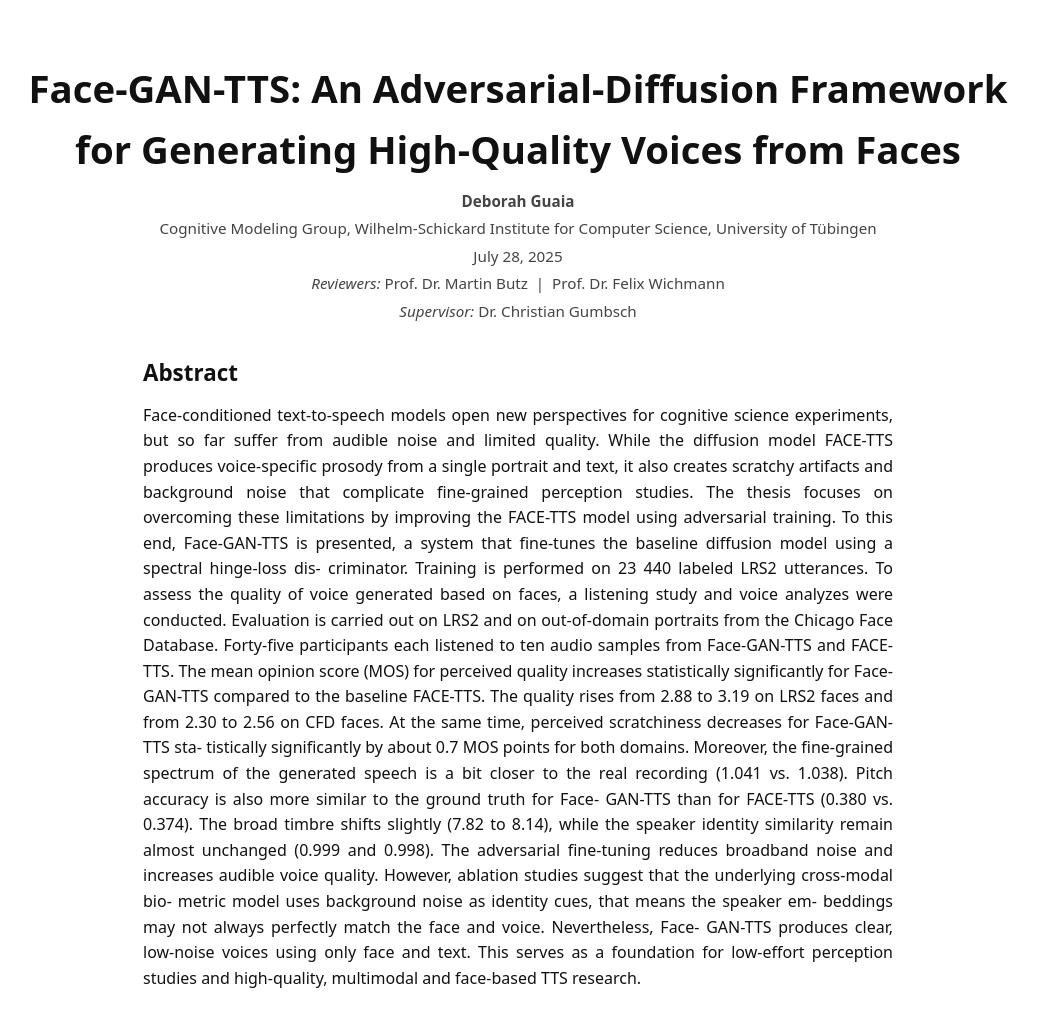
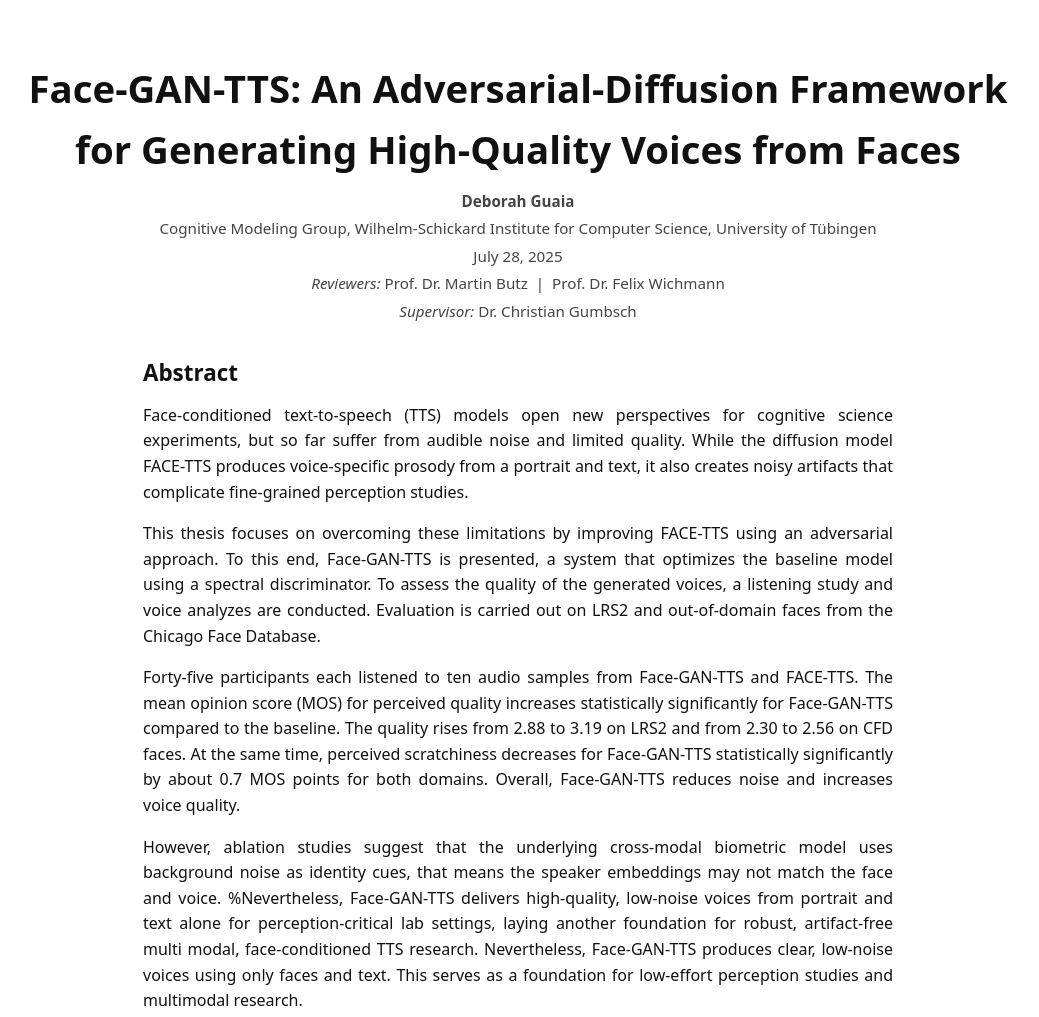
Before and after one commit to degiaaaa/Demo_Face-GAN-TTS, a plain HTML site: page index.html in a window 1280 px wide. Shown: the top 1017 px of the page, without its empty margins (122-1161 px from the left). Drawn offline with Linux system fonts and the light colour scheme.

Commit message:
abstract final

```diff
--- a/index.html
+++ b/index.html
@@ -51,36 +51,25 @@
     <!-- Abstract -->
     <section id="abstract">
       <h2>Abstract</h2>
-      <p>Face-conditioned text-to-speech models open new perspectives for cognitive science
-experiments, but so far suffer from audible noise and limited quality. While the
-diffusion model FACE-TTS produces voice-specific prosody from a single portrait
-and text, it also creates scratchy artifacts and background noise that complicate
-fine-grained perception studies.
-The thesis focuses on overcoming these limitations by improving the FACE-TTS
-model using adversarial training. To this end, Face-GAN-TTS is presented, a
-system that fine-tunes the baseline diffusion model using a spectral hinge-loss dis-
-criminator. Training is performed on 23 440 labeled LRS2 utterances. To assess
-the quality of voice generated based on faces, a listening study and voice analyzes
-were conducted. Evaluation is carried out on LRS2 and on out-of-domain portraits
-from the Chicago Face Database.
-Forty-five participants each listened to ten audio samples from Face-GAN-TTS
-and FACE-TTS. The mean opinion score (MOS) for perceived quality increases
-statistically significantly for Face-GAN-TTS compared to the baseline FACE-TTS.
-The quality rises from 2.88 to 3.19 on LRS2 faces and from 2.30 to 2.56 on CFD
-faces. At the same time, perceived scratchiness decreases for Face-GAN-TTS sta-
-tistically significantly by about 0.7 MOS points for both domains. Moreover, the
-fine-grained spectrum of the generated speech is a bit closer to the real recording
-(1.041 vs. 1.038). Pitch accuracy is also more similar to the ground truth for Face-
-GAN-TTS than for FACE-TTS (0.380 vs. 0.374). The broad timbre shifts slightly
-(7.82 to 8.14), while the speaker identity similarity remain almost unchanged (0.999
-and 0.998).
-The adversarial fine-tuning reduces broadband noise and increases audible voice
-quality. However, ablation studies suggest that the underlying cross-modal bio-
-metric model uses background noise as identity cues, that means the speaker em-
-beddings may not always perfectly match the face and voice. Nevertheless, Face-
-GAN-TTS produces clear, low-noise voices using only face and text. This serves
-as a foundation for low-effort perception studies and high-quality, multimodal and
-face-based TTS research.</p>
+      <p>Face-conditioned text-to-speech (TTS) models open new perspectives for cognitive science experiments, but so far suffer from audible noise and limited quality.
+While the diffusion model FACE-TTS produces voice-specific prosody from a portrait and text, it also creates noisy artifacts that complicate fine-grained perception studies.</p>
+
+<p> This thesis focuses on overcoming these limitations by improving FACE-TTS using an adversarial approach.
+To this end, Face-GAN-TTS is presented, a system that optimizes the baseline model using a spectral discriminator.
+To assess the quality of the generated voices, a listening study and voice analyzes are conducted.
+Evaluation is carried out on LRS2 and out-of-domain faces from the Chicago Face Database. </p>
+
+<p> Forty-five participants each listened to ten audio samples from Face-GAN-TTS and FACE-TTS.
+The mean opinion score (MOS) for perceived quality increases statistically significantly for Face-GAN-TTS compared to the baseline.
+The quality rises from 2.88 to 3.19 on LRS2 and from 2.30 to 2.56 on CFD faces.
+At the same time, perceived scratchiness decreases for Face-GAN-TTS statistically significantly by about 0.7 MOS points for both domains.
+Overall, Face-GAN-TTS reduces noise and increases voice quality. </p>
+
+<p>  However, ablation studies suggest that the underlying cross-modal biometric model uses background noise as identity cues,
+that means the speaker embeddings may not match the face and voice.
+%Nevertheless, Face-GAN-TTS delivers high-quality, low-noise voices from portrait and text alone for perception-critical lab settings, laying another foundation for robust, artifact-free multi modal, face-conditioned TTS research.
+Nevertheless, Face-GAN-TTS produces clear, low-noise voices using only faces and text.
+This serves as a foundation for low-effort perception studies and multimodal research.</p>
     </section>
 
     <!-- Mel-spectrogram figure -->
@@ -91,7 +80,6 @@ face-based TTS research.</p>
 
     <!-- Condition descriptions -->
     <div id="conditions">
-      <h2>Condition Details</h2>
       <ul>
         <li><strong>(a) Ground Truth</strong>: Reference recording of natural human speech.</li>
         <li><strong>(b) FACE‑GAN‑TTS</strong>: Generator pretrained on LRS3; full GAN setup finetuned on LRS2 with adversarial learning (learning rate <code>1e‑8</code>).</li>
```
